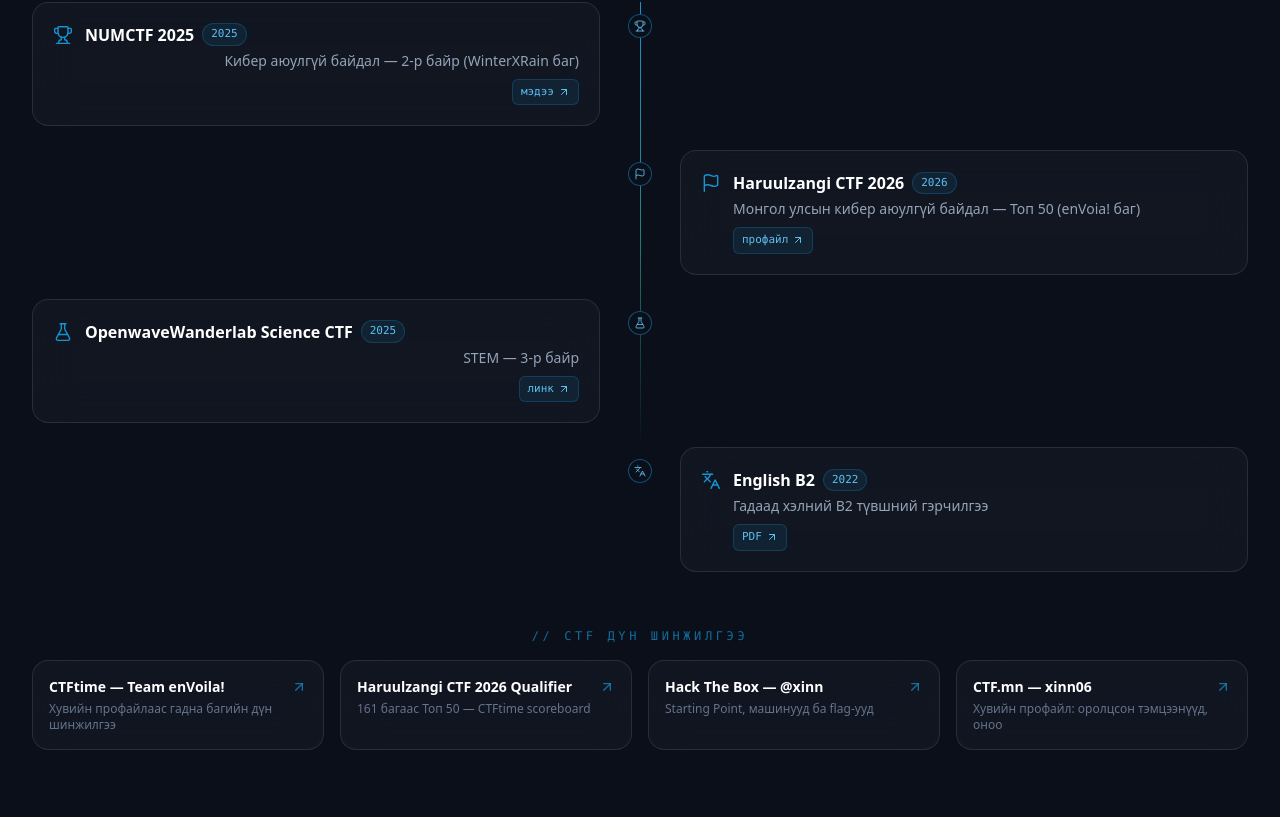
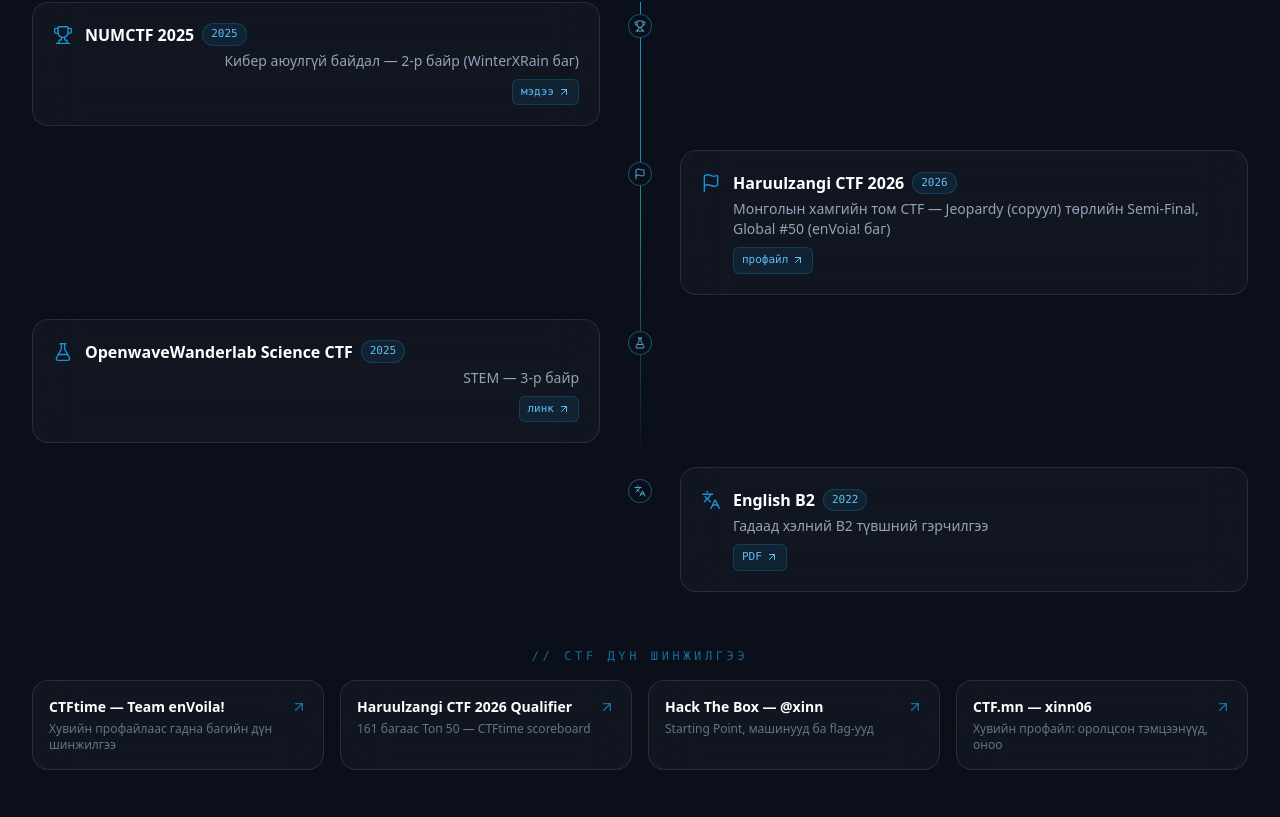
Before and after one commit to Zaprilli/Portfolio_web, a Next.js app: page / in a window 1280 px wide. Shown: the part 1183-2000 px from the top of the page. Built offline with nearby package versions, Linux system fonts and the light colour scheme.

Commit message:
achievements: Jeopardy wording, whole card clickable

```diff
--- a/components/Achievements.tsx
+++ b/components/Achievements.tsx
@@ -43,10 +43,16 @@
                     <Icon name={a.icon} className="h-3 w-3" />
                   </motion.span>
 
-                  <motion.article
+                  {(() => {
+                    const Card = a.href ? motion.a : motion.article;
+                    return (
+                      <Card
+                        {...(a.href
+                          ? { href: a.href, target: '_blank', rel: 'noopener noreferrer' }
+                          : {})}
                         whileHover={{ y: -5, scale: 1.01 }}
                         transition={{ type: 'spring', stiffness: 300, damping: 20 }}
-                    className="glass-card glass-card-hover p-5"
+                        className={`group glass-card glass-card-hover p-5 ${a.href ? 'cursor-pointer' : ''}`}
                       >
                         <div className="flex items-start gap-3">
                           <span className="mt-0.5 text-brand-400">
@@ -54,19 +60,16 @@
                           </span>
                           <div className="min-w-0 flex-1">
                             <div className="flex flex-wrap items-center gap-2">
-                          <h3 className="font-semibold text-white">{a.event}</h3>
+                              <h3 className="font-semibold text-white transition group-hover:text-brand-200">
+                                {a.event}
+                              </h3>
                               <span className="rounded-full border border-brand-400/25 bg-brand-400/10 px-2 py-0.5 font-mono text-[11px] text-brand-300">
                                 {a.year}
                               </span>
                             </div>
                             <p className="mt-1 text-sm text-slate-400">{a.detail[lang]}</p>
                             {a.href && (
-                          <a
-                            href={a.href}
-                            target="_blank"
-                            rel="noopener noreferrer"
-                            className="mt-2 inline-flex items-center gap-1 rounded-md border border-brand-400/25 bg-brand-400/10 px-2 py-1 font-mono text-[11px] text-brand-300 transition hover:border-brand-300/60 hover:shadow-glow"
-                          >
+                              <span className="mt-2 inline-flex items-center gap-1 rounded-md border border-brand-400/25 bg-brand-400/10 px-2 py-1 font-mono text-[11px] text-brand-300 transition group-hover:border-brand-300/60 group-hover:shadow-glow">
                                 {(() => {
                                   const h = a.href!.toLowerCase();
                                   if (h.endsWith('.pdf')) return 'PDF';
@@ -76,11 +79,13 @@
                                   return lang === 'mn' ? 'линк' : 'link';
                                 })()}
                                 <ArrowUpRight className="h-3 w-3" />
-                          </a>
+                              </span>
                             )}
                           </div>
                         </div>
-                  </motion.article>
+                      </Card>
+                    );
+                  })()}
                 </div>
               </Reveal>
             ))}
--- a/lib/content.ts
+++ b/lib/content.ts
@@ -279,7 +279,7 @@
   },
   {
     event: 'Haruulzangi CTF 2026',
-    detail: { mn: 'Монгол улсын кибер аюулгүй байдал — Топ 50 (enVoia! баг)', en: 'The biggest Capture The Flag (CTF) competition in Mongolia, Semi—Final Global #50 (Team enVoia!)' },
+    detail: { mn: 'Монголын хамгийн том CTF — Jeopardy (соруул) төрлийн Semi-Final, Global #50 (enVoia! баг)', en: "Mongolia's biggest CTF — Jeopardy-style Semi-Final, Global #50 (Team enVoia!)" },
     year: '2026',
     icon: 'flag',
     href: 'https://ctftime.org/team/447293',
```
Lines whose indentation alone changed are shown as unchanged.
